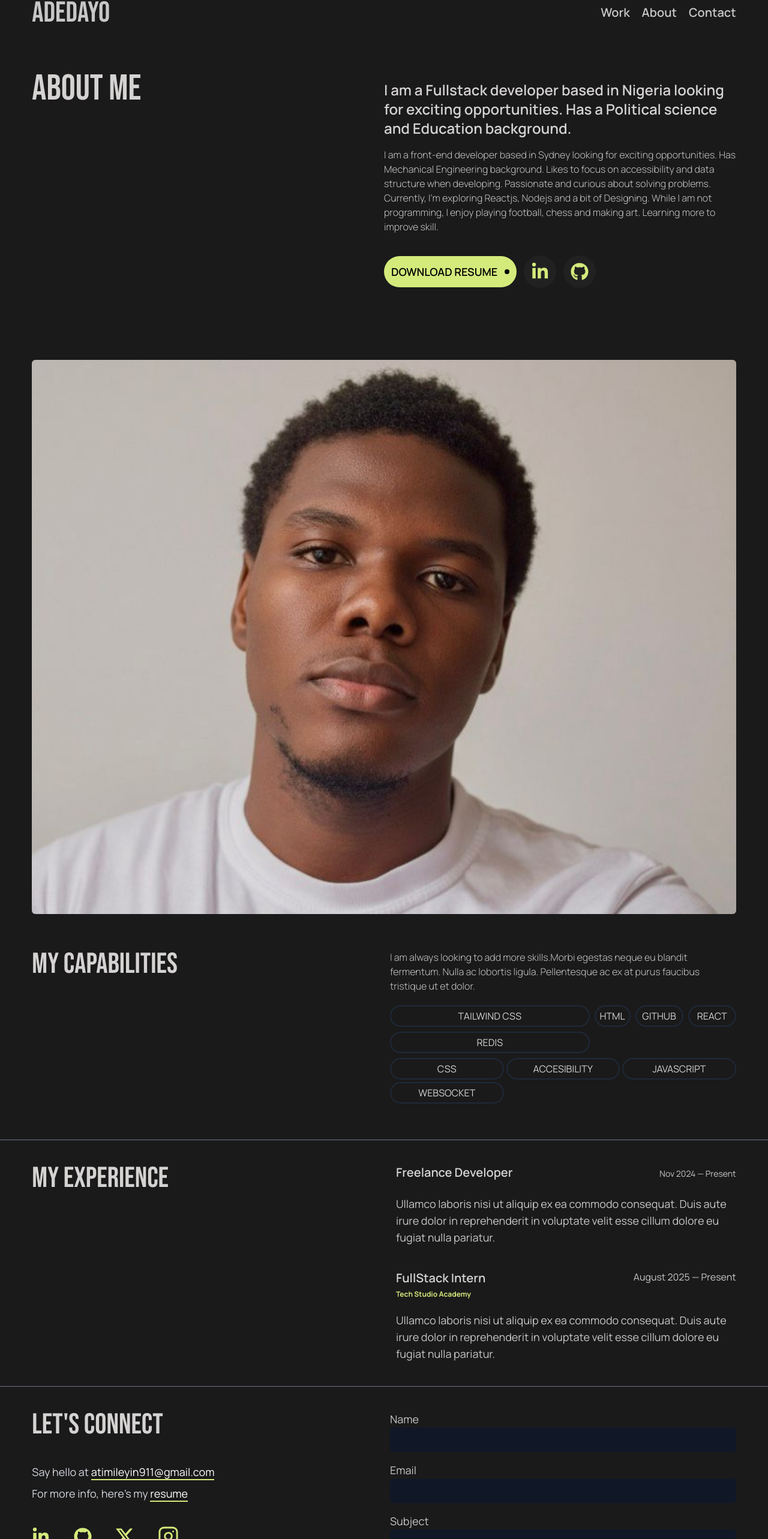
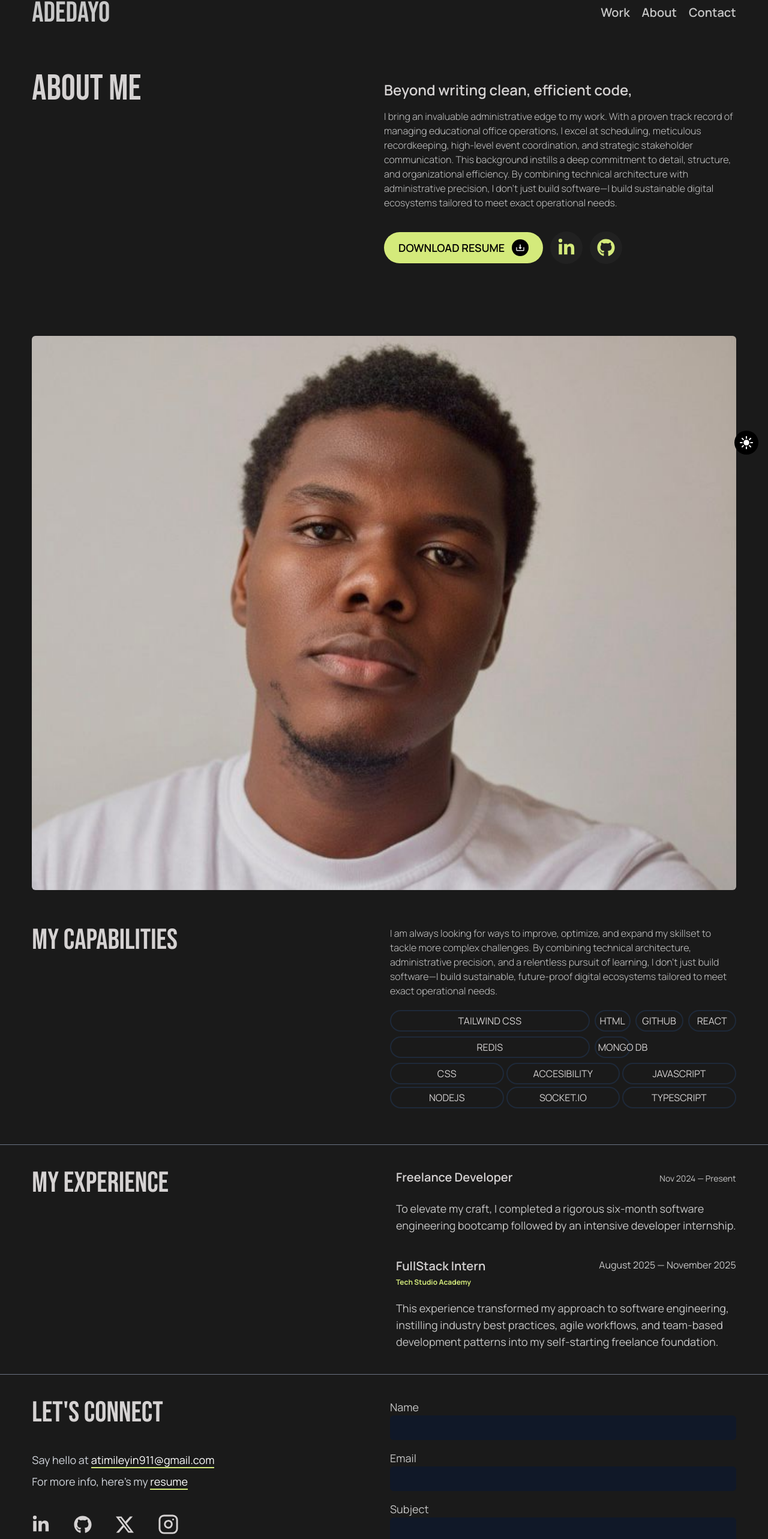
Before and after one commit to dayosvoid/my-portfolio, a React (Vite) app: page /about in a window 1280 px wide. Shown: the part 26-2592 px from the top of the page at 60% size. Built offline with nearby package versions, Linux system fonts and the light colour scheme.

Commit message:
soft fixes

```diff
--- a/src/component/About.jsx
+++ b/src/component/About.jsx
@@ -24,11 +24,11 @@ const About = () => {
             </p>
             {/* desktop */}
             <p className=' md:text-lg  text-[hsla(0,0%,78%,1)] font-light md:flex hidden'>
-                I am a front-end developer based in Sydney looking for exciting opportunities. Has Mechanical Engineering background. Likes to focus on accessibility and data structure when developing. Passionate and curious about solving problems. Currently, I’m exploring Reactjs, Nodejs and a bit of Designing. While I am not programming, I enjoy playing football, chess and making art. Learning more to improve skill.
+                I am a front-end developer based in Nigeria looking for exciting opportunities. Has a Political science and Education background background. On the technical front, I craft robust, scalable, and responsive web applications from the ground up. Utilizing MongoDB, Express.js, React, and Node.js, alongside tools like TypeScript, Tailwind CSS, Redux Toolkit, and Redis, I design digital experiences that are as performant as they are user-centric.
             </p>
 
-            <span className='text-[hsla(72,72%,70%,1)] font-bold hover:text-[18px] text-[18px] md:text-lg '>
-                <Link to='/about'><p className=' text-nowrap border-b-[2px] border-[hsla(72,72%,70%,1)] hover:text-[20px] transition-all duration-500 ease-out delay-200 w-[140px] md:w-[150px]'>MORE ABOUT ME</p></Link>
+            <span className='text-[hsla(72,72%,70%,1)] border-b-4 w-full font-bold md:text-lg '>
+                <Link to='/about'><p className=' text-nowrap border-[hsla(72,72%,70%,1)]  md:text-[25px] hover:text-[40px] transition-all duration-400 ease-in-out delay-100 w-[140px] md:w-[150px]'>VIEW MORE ABOUT ME...</p></Link>
             </span>
 
         </div>
--- a/src/component/AboutNav.jsx
+++ b/src/component/AboutNav.jsx
@@ -35,7 +35,7 @@ const AboutNav = () => {
                         onClick={() => setMenu(!menu)}
                         aria-label={menu ? 'Close menu' : 'Open menu'}
                     >
-                        {menu ? <X className='size-[30px] text-[hsla(0,0%,78%,1)] '/> : <HiOutlineMenuAlt4 className=' size-[30px] text-[hsla(0,0%,78%,1)]'/>}
+                        {menu ? <X className='size-[30px] text-[hsla(0,0%,78%,1)] '/> : <HiOutlineMenuAlt4 className=' size-[30px] text-[#656565]'/>}
                     </button>
 
                     {/* Desktop navigation */}
--- a/src/component/Connent.jsx
+++ b/src/component/Connent.jsx
@@ -123,25 +123,25 @@ const Connent = () => {
                     {/* linked in */}
                     <span className='cursor-pointer hover:border-b hover:border-[hsla(72,72%,70%,1)]'>
                         <a href="https://www.linkedin.com/in/adedayo-a-70443a36b?utm_source=share&utm_campaign=share_via&utm_content=profile&utm_medium=ios_app">
-                            <FaLinkedinIn className='size-[30px] md:size-[30px] text-[hsla(72,72%,70%,1)]'/>
+                            <FaLinkedinIn className='size-[30px] md:size-[30px] '/>
                         </a>
                     </span>
                     {/* github */}
                     <span className='cursor-pointer hover:border-b hover:border-[hsla(72,72%,70%,1)]'>
                         <a href="https://github.com/dayosvoid">
-                            <FaGithub className='size-[30px] md:size-[30px] text-[hsla(72,72%,70%,1)]'/>
+                            <FaGithub className='size-[30px] md:size-[30px] '/>
                         </a>
                     </span>
                     {/* x */}
                     <span className='cursor-pointer hover:border-b hover:border-[hsla(72,72%,70%,1)]'>
                         <a href="https://x.com/dayosvoid?t=q3P3c1m0g1o3IKfU-eUz0w&s=09">
-                            <BsTwitterX className='size-[30px] md:size-[30px] text-[hsla(72,72%,70%,1)]'/>
+                            <BsTwitterX className='size-[30px] md:size-[30px] '/>
                         </a>
                     </span>
                     {/* instagram */}
                     <span className='cursor-pointer hover:border-b hover:border-[hsla(72,72%,70%,1)]'>
                         <a href="https://www.instagram.com/dayosvoid?igsh=MWVsNXc2a3Y5dnUzbQ==">
-                            <Instagram className='text-[hsla(72,72%,70%,1)] size-[30px] md:size-[35px] '/>
+                            <Instagram className=' size-[30px] md:size-[35px] '/>
                         </a>
                     </span>
                 </div>
--- a/src/component/Exp.jsx
+++ b/src/component/Exp.jsx
@@ -16,7 +16,7 @@ const Exp = () => {
                 </span>
 
                 <p className='text-sm md:text-lg text-[hsla(0,0%,78%,1)]'>
-                    Ullamco laboris nisi ut aliquip ex ea commodo consequat. Duis aute irure dolor in reprehenderit in voluptate velit esse cillum dolore eu fugiat nulla pariatur.
+                   To elevate my craft, I completed a rigorous six-month software engineering bootcamp followed by an intensive developer internship.
                 </p>
             </div>
 
@@ -27,13 +27,12 @@ const Exp = () => {
                         <p className='font-semibold text-[16px] md:text-xl'>FullStack Intern</p>
                         <span className='text-[12px] hidden font-bold md:flex text-[hsla(72,72%,70%,1)]'><a href="https://techstudioacademy.com">Tech Studio Academy</a></span>
                     </span>
-                    <p className='text-[16px] md:text-end text-[hsla(0,0%,78%,1)] w-full'>August 2025 — Present </p>
+                    <p className='text-[16px] md:text-end text-[hsla(0,0%,78%,1)] w-full'>August 2025 — November 2025 </p>
                     <span><a href="https://techstudioacademy.com" className='text-[12px] font-semibold md:hidden text-[hsla(72,72%,70%,1)] cursor-pointer hover:text-lg hover:text-[hsla(72,63%,78%,1.00)]'>Tech Studio Academy</a></span>
                 </span>
 
                 <p className='text-[16px] md:text-lg text-[hsla(0,0%,78%,1)]'>
-                    Ullamco laboris nisi ut aliquip ex ea commodo consequat. Duis aute irure dolor in reprehenderit in voluptate velit esse cillum dolore eu fugiat nulla pariatur.
-                </p>
+                    This experience transformed my approach to software engineering, instilling industry best practices, agile workflows, and team-based development patterns into my self-starting freelance foundation.</p>
             </div>
         </div>
       </div>
--- a/src/component/Hero.jsx
+++ b/src/component/Hero.jsx
@@ -25,7 +25,7 @@ const Hero = () => {
             {/* what i do */}
             <span className='md:w-[90%]'>
                 <p className='text-[16px] text-[hsla(0,0%,78%,1)] md:text-lg font-light manrope'>
-                    A Nigerian based  developer passionate about building accessible and user friendly websites.
+                    who bridges the gap between complex digital infrastructure and streamlined organizational operations.
                 </p>
             </span>
             {/* btn/links */}
--- a/src/component/MoreAboutMe.jsx
+++ b/src/component/MoreAboutMe.jsx
@@ -22,13 +22,13 @@ const MoreAboutMe = () => {
 
 
     const EXP = [
-       {code:'CSS'},{code:'ACCESIBILITY'},{code:'JAVASCRIPT'},{code:'WEBSOCKET'}
+       {code:'CSS'},{code:'ACCESIBILITY'},{code:'JAVASCRIPT'},{code:'NODEJS'},{code:'SOCKET.IO'},{code:'TYPESCRIPT'}
     ]
-    const EXP2 = [ {code:'TAILWIND CSS'},{code:'HTML'},{code:'GITHUB'},{code:'REACT'},{code:'REDIS'}]
+    const EXP2 = [ {code:'TAILWIND CSS'},{code:'HTML'},{code:'GITHUB'},{code:'REACT'},{code:'REDIS'},{code:'MONGO DB'},]
   return (
     <div className='container w-11/12 mx-auto py-5'>
         <div className='space-y-10'>
-            <div ref={about2Ref}  className=' flex flex-col gap-10 md:gap-0 md:flex-row pb-5 md:py-10 md:items-center md:items-start ' >
+            <div ref={about2Ref}  className=' flex flex-col gap-10 md:gap-0 md:flex-row pb-5 md:py-10 items-center md:items-start ' >
                     <div className='w-full  '>
                         <h2 className='BebasNeue hidden md:flex text-6xl '>ABOUT ME</h2>
                     </div>
@@ -40,19 +40,30 @@ const MoreAboutMe = () => {
                         </span>
                         {/* priorty of what i do */}
                         <p className='text-xl md:text-2xl md:font-semibold md:min-w-full'>
-                                I am a Fullstack developer based in Nigeria looking for exciting opportunities. Has a Political science and Education background.
+                            Beyond writing clean, efficient code,
                         </p>
                         {/* what i do */}
                         <span>
                             <p className='text-[16px] text-[hsla(0,0%,78%,1)] font-light manrope  md:min-w-full'>
-                                I am a front-end developer based in Sydney looking for exciting opportunities. Has Mechanical Engineering background. Likes to focus on accessibility and data structure when developing. Passionate and curious about solving problems. Currently, I’m exploring Reactjs, Nodejs and a bit of Designing. While I am not programming, I enjoy playing football, chess and making art. Learning more to improve skill.
+                                 I bring an invaluable administrative edge to my work. With a proven track record of managing educational office operations, I excel at scheduling, meticulous recordkeeping, high-level event coordination, and strategic stakeholder communication. This background instills a deep commitment to detail, structure, and organizational efficiency. By combining technical architecture with administrative precision, I don't just build software—I build sustainable digital ecosystems tailored to meet exact operational needs.
                             </p>
                         </span>
                         {/* btn/links */}
                         <span className='flex gap-3 py-5 items-center w-full'>
-                            <button className='bg-[hsla(72,72%,70%,1)] px-3 py-1.5 md:py-3 md:font-semibold md:text-lg flex gap-3 items-center rounded-full text-black text-[12px] font-semibold  text-sm text-nowrap  manrope cursor-pointer hover:bg-[hsla(72,100%,94%,1.00)]'>DOWNLOAD RESUME
-                                <span className='p-2 md:p-1 bg-black rounded-full text-black'> <img src={download} alt="" className='w-[12px] text-white md:hidden'/></span>
-                            </button>
+                            <a
+                                href="/Aboderin_Timileyin_CV.docx" // Path points directly to the public folder root
+                                download="Aboderin_Timileyin_CV.docx" // Forces browser to download instead of opening it
+                                className='bg-[hsla(72,72%,70%,1)] hover:bg-[hsla(72,100%,94%,1)] text-black font-semibold text-sm md:text-lg text-nowrap manrope cursor-pointer px-4 py-3 md:px-6 md:py-3 rounded-full inline-flex gap-3 items-center justify-center transition-colors duration-200 decoration-none'
+                                >
+                                <span>DOWNLOAD RESUME</span>
+                                <span className='p-1.5 bg-black rounded-full flex items-center justify-center shrink-0'>
+                                    <img
+                                    src={download}
+                                    alt="Download Icon"
+                                    className='w-3 h-3 md:w-4 md:h-4 object-contain brightness-0 invert'
+                                    />
+                                </span>
+                                </a>
                             {/* link in */}
                             <span className='bg-[hsla(0,0%,13%,1)] p-3 flex rounded-full cursor-pointer hover:bg-[hsla(72,63%,78%,.50)]'>
                                 <a href="https://www.linkedin.com/in/adedayo-a-70443a36b?utm_source=share&utm_campaign=share_via&utm_content=profile&utm_medium=ios_app">
@@ -92,7 +103,7 @@ const MoreAboutMe = () => {
 
             <div className='w-full flex flex-col gap-5'>
                 <p className='text-[16px] text-[hsla(0,0%,78%,1)] font-light'>
-                    I am always looking to add more skills.Morbi egestas neque eu blandit fermentum. Nulla ac lobortis ligula. Pellentesque ac ex at purus faucibus tristique ut et dolor.
+                   I am always looking for ways to improve, optimize, and expand my skillset to tackle more complex challenges. By combining technical architecture, administrative precision, and a relentless pursuit of learning, I don't just build software—I build sustainable, future-proof digital ecosystems tailored to meet exact operational needs.
                 </p>
 
                 <div className='flex flex-col md:flex-col-reverse gap-2 text-[16px]'>
--- a/src/component/Nav.jsx
+++ b/src/component/Nav.jsx
@@ -35,7 +35,7 @@ const Nav = () => {
                         onClick={() => setMenu(!menu)}
                         aria-label={menu ? 'Close menu' : 'Open menu'}
                     >
-                        {menu ? <X className='size-[30px] text-[hsla(0,0%,78%,1)] '/> : <HiOutlineMenuAlt4 className=' size-[30px] text-[hsla(0,0%,78%,1)]'/>}
+                        {menu ? <X className='size-[30px] text-[hsla(0,0%,78%,1)] '/> : <HiOutlineMenuAlt4 className=' size-[30px] text-[#656565]'/>}
                     </button>
 
                     {/* Desktop navigation */}
--- a/src/pages/AboutPage.jsx
+++ b/src/pages/AboutPage.jsx
@@ -4,20 +4,26 @@ import MoreAboutMe from '../component/MoreAboutMe'
 import Exp from '../component/Exp'
 import Connent from '../component/Connent'
 import AboutNav from '../component/AboutNav'
+import { FaMoon } from 'react-icons/fa'
+import { IoSunnySharp } from 'react-icons/io5'
 
 const AboutPage = () => {
   // to scroll to the top of rendering page
+  const {theme,setTheme} = useContext(ThemeContext)
+  const toggleTheme = () => {
+    setTheme((prev) => (prev === "light" ? "dark" : "light"));
+  }
   useEffect(() => {
   window.scrollTo(0, 0);
 }, [])
 
-const {theme, setTheme} = useContext(ThemeContext)
   return (
     <div id={theme} className='py-3'>
       <AboutNav/>
       <MoreAboutMe/>
       <Exp/>
       <Connent/>
+      <button onClick={()=>toggleTheme()} className='fixed text-white bottom-4 right-4 bg-black p-2 rounded-full'>{theme == "light" ? <FaMoon size={24} color='white'/> : <IoSunnySharp size={24}/>}</button>
     </div>
   )
 }
```
Also changed, not shown: src/App.css (+7 -0 lines), src/component/FeaturedProject.jsx (+4 -4 lines), 1 other file (tests, documents, lock files or other folders).
